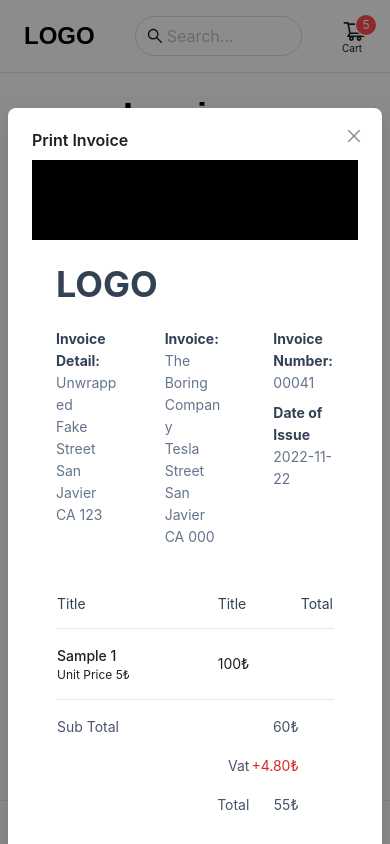
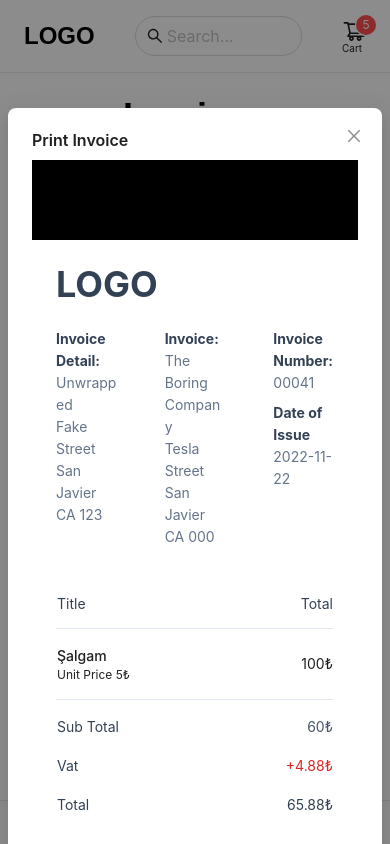
Before and after one commit to umit-turk/MERN-POS-APP, a React (Create React App) app in the folder client/: page /invoices in a window 390 px wide. Both pictures are taken after a click on the button "Print". Built offline with nearby package versions, Linux system fonts and the light colour scheme.

Commit message:
made responsive to printbill

```diff
--- a/client/src/components/bills/PrintBill.jsx
+++ b/client/src/components/bills/PrintBill.jsx
@@ -64,38 +64,38 @@ const PrintBill = ({ setModalOpen, isModalOpen }) => {
                     <tr>
                       <th
                         scope="col"
-                        className="py-3.5 text-left text-sm font-normal text-slate-700  md:pl-0 sm:table-cell hidden"
+                        className="py-3.5 text-left text-sm font-normal text-slate-700 md:pl-0 sm:table-cell hidden"
                       >
                         Visual
                       </th>
                       <th
                         scope="col"
-                        className="w-full py-3.5 sm:text-center text-left text-sm font-normal text-slate-700  md:pl-0  sm:hidden"
+                        className="py-3.5 text-left text-sm font-normal text-slate-700 md:pl-0 sm:table-cell hidden"
                       >
                         Title
                       </th>
                       <th
                         colSpan={4}
                         scope="col"
-                        className="w-full py-3.5 sm:text-center text-left text-sm font-normal text-slate-700  md:pl-0"
+                        className="py-3.5 text-left text-sm font-normal text-slate-700 md:pl-0 sm:hidden"
                       >
                         Title
                       </th>
                       <th
                         scope="col"
-                        className="py-3.5 text-center text-sm font-normal text-slate-700  md:pl-0 sm:table-cell hidden"
+                        className="py-3.5 text-center text-sm font-normal text-slate-700 md:pl-0 sm:table-cell hidden"
                       >
                         Price
                       </th>
                       <th
                         scope="col"
-                        className="py-3.5 text-center text-sm font-normal text-slate-700  md:pl-0 sm:table-cell hidden"
+                        className="py-3.5 text-center text-sm font-normal text-slate-700 md:pl-0 sm:table-cell hidden"
                       >
                         Number
                       </th>
                       <th
                         scope="col"
-                        className="py-3.5 text-right text-sm font-normal text-slate-700  md:pl-0"
+                        className="py-3.5 text-end text-sm font-normal text-slate-700 md:pl-0"
                       >
                         Total
                       </th>
@@ -110,10 +110,20 @@ const PrintBill = ({ setModalOpen, isModalOpen }) => {
                           className="w-12 h-12 object-cover"
                         />
                       </td>
-                      <td className="py-4 sm:text-center text-left">
+                      <td className="py-4 sm:table-cell hidden">
                         <div className="flex flex-col">
                           <span className="font-medium">Sample 1</span>
-                        <span className="sm:hidden inline-block text-xs">Unit Price 5₺</span>
+                          <span className="sm:hidden inline-block text-xs">
+                            Unit Price 5₺
+                          </span>
+                        </div>
+                      </td>
+                      <td className="py-4 sm:hidden" colSpan={4}>
+                        <div className="flex flex-col">
+                          <span className="font-medium">Şalgam</span>
+                          <span className="sm:hidden inline-block text-xs">
+                            Unit Price 5₺
+                          </span>
                         </div>
                       </td>
                       <td className="py-4 text-center sm:table-cell hidden">
@@ -126,40 +136,69 @@ const PrintBill = ({ setModalOpen, isModalOpen }) => {
                         <span>100₺</span>
                       </td>
                     </tr>
-
                   </tbody>
                   <tfoot>
                     <tr>
-                      <th colSpan={4} scope="row" className="text-right pt-4 sm:table-cell hidden">
+                      <th
+                        className="text-right pt-4 sm:table-cell hidden"
+                        colSpan="4"
+                        scope="row"
+                      >
                         <span className="font-normal text-slate-600">
                           Sub Total
                         </span>
                       </th>
-                      <th  colSpan={4}  scope="row" className="text-left pt-4 sm:hidden">
-                        <p className="font-normal text-slate-600">
-                          Sub Total
-                        </p>
+                      <th
+                        className="text-left pt-4 sm:hidden"
+                        scope="row"
+                        colSpan="4"
+                      >
+                        <p className="font-normal text-slate-700">Sub Total</p>
                       </th>
                       <th scope="row" className="text-right pt-4">
                         <span className="font-normal text-slate-600">60₺</span>
                       </th>
                     </tr>
                     <tr>
-                      <th colSpan={4} scope="row" className="text-right pt-4">
-                        <span className="font-normal text-slate-600">Vat</span>
+                      <th
+                        className="text-right pt-4 sm:table-cell hidden"
+                        colSpan="4"
+                        scope="row"
+                      >
+                        <span className="font-normal text-slate-700">Vat</span>
                       </th>
-                      <th scope="row" className="text-right pt-4">
-                        <span className="font-normal text-red-600">+4.80₺</span>
+                      <th
+                        className="text-left pt-4 sm:hidden"
+                        scope="row"
+                        colSpan="4"
+                      >
+                        <p className="font-normal text-slate-700">Vat</p>
+                      </th>
+                      <th className="text-right pt-4" scope="row">
+                        <span className="font-normal text-red-600">+4.88₺</span>
                       </th>
                     </tr>
                     <tr>
-                      <th colSpan={4} scope="row" className="text-right pt-4">
-                        <span className="font-normal text-slate-600">
+                      <th
+                        className="text-right pt-4 sm:table-cell hidden"
+                        colSpan="4"
+                        scope="row"
+                      >
+                        <span className="font-normal text-slate-700">
                           Total
                         </span>
                       </th>
-                      <th scope="row" className="text-right pt-4">
-                        <span className="font-normal text-slate-600">55₺</span>
+                      <th
+                        className="text-left pt-4 sm:hidden"
+                        scope="row"
+                        colSpan="4"
+                      >
+                        <p className="font-normal text-slate-700">Total</p>
+                      </th>
+                      <th className="text-right pt-4" scope="row">
+                        <span className="font-normal text-slate-700">
+                          65.88₺
+                        </span>
                       </th>
                     </tr>
                   </tfoot>
@@ -169,18 +208,19 @@ const PrintBill = ({ setModalOpen, isModalOpen }) => {
                     <p className="text-sm font-light text-slate-700">
                       Lorem ipsum dolor sit amet, consectetur adipisicing elit.
                       Esse repellendus quis consequatur fugiat nihil, suscipit
-                    officiis ipsum optio officia voluptates inventore laboriosam
-                    debitis voluptas soluta asperiores accusamus incidunt
-                    nesciunt velit culpa? Temporibus ullam deleniti placeat,
-                    inventore ab eos atque at soluta similique, amet porro.
-                    Repudiandae, deleniti enim ipsam inventore ut alias illo
-                    repellendus, quo consectetur eaque ratione ullam laboriosam
-                    nam eum vitae voluptatibus exercitationem iusto. Consequatur
-                    minus voluptatum maiores sunt sint deleniti culpa ratione
-                    neque esse quisquam corrupti quam a ullam laboriosam quae
-                    aperiam, incidunt dolorem. Exercitationem atque sit
-                    praesentium voluptatibus assumenda? Dolores autem recusandae
-                    totam ullam, pariatur qui ea?
+                      officiis ipsum optio officia voluptates inventore
+                      laboriosam debitis voluptas soluta asperiores accusamus
+                      incidunt nesciunt velit culpa? Temporibus ullam deleniti
+                      placeat, inventore ab eos atque at soluta similique, amet
+                      porro. Repudiandae, deleniti enim ipsam inventore ut alias
+                      illo repellendus, quo consectetur eaque ratione ullam
+                      laboriosam nam eum vitae voluptatibus exercitationem
+                      iusto. Consequatur minus voluptatum maiores sunt sint
+                      deleniti culpa ratione neque esse quisquam corrupti quam a
+                      ullam laboriosam quae aperiam, incidunt dolorem.
+                      Exercitationem atque sit praesentium voluptatibus
+                      assumenda? Dolores autem recusandae totam ullam, pariatur
+                      qui ea?
                     </p>
                   </div>
                 </div>
@@ -189,7 +229,9 @@ const PrintBill = ({ setModalOpen, isModalOpen }) => {
           </div>
         </section>
         <div className="flex justify-end mt-4">
-          <Button type="primary" size="large">Print</Button>
+          <Button type="primary" size="large">
+            Print
+          </Button>
         </div>
       </Modal>
     </>
```
Lines whose indentation alone changed are shown as unchanged.
